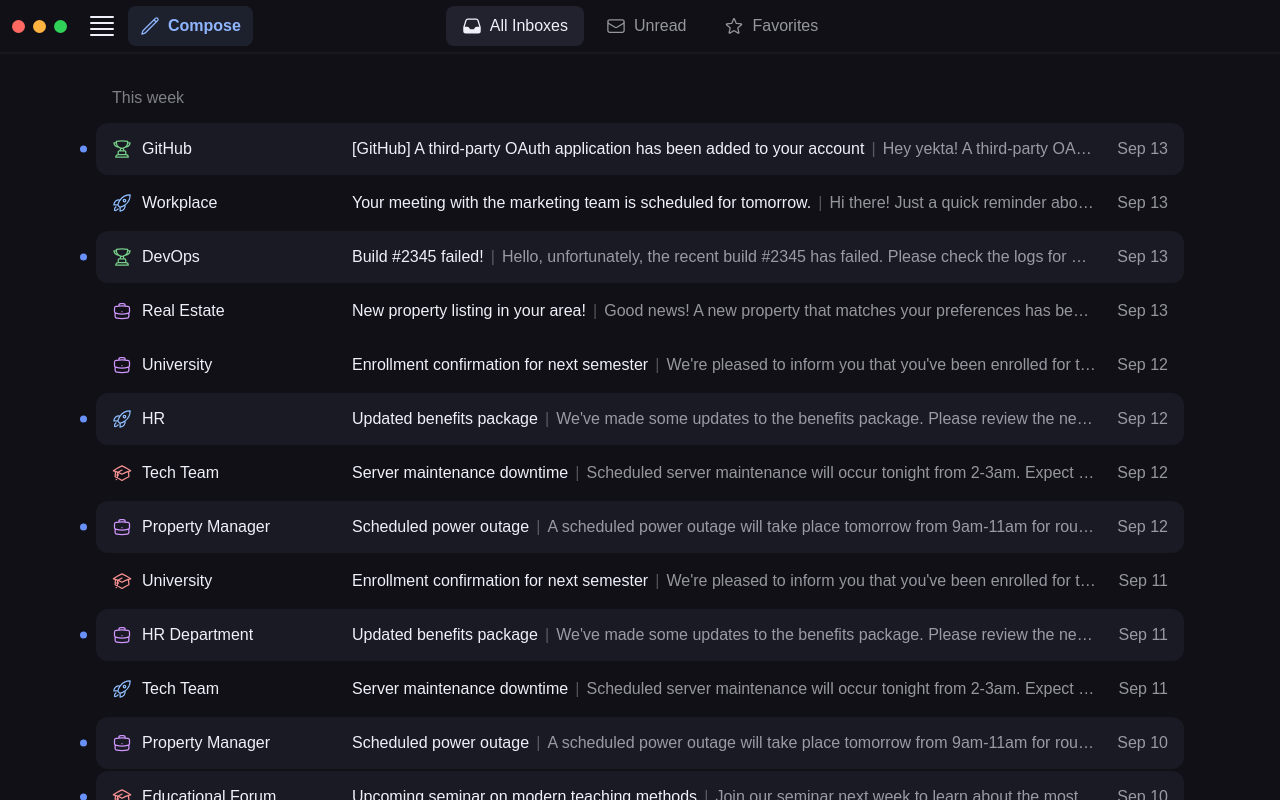
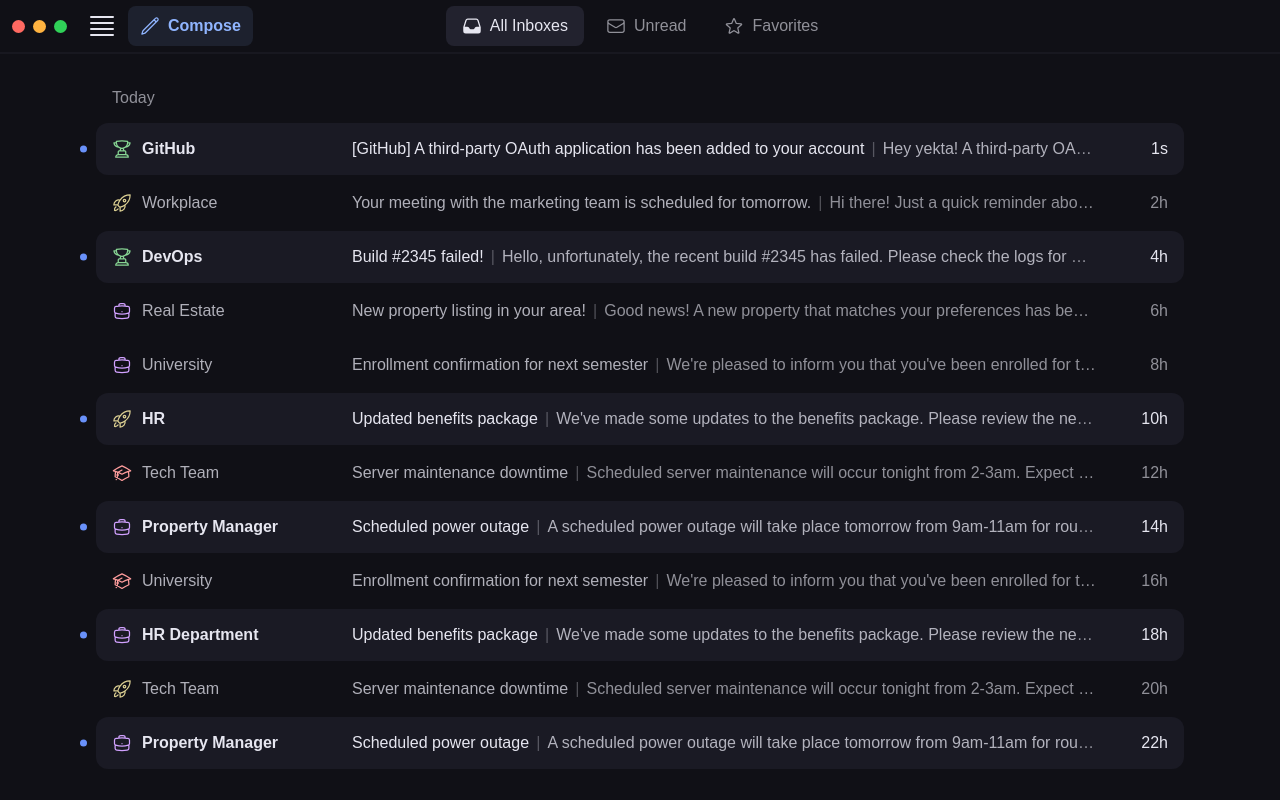
Before and after one commit to yekta/unseal, a Next.js app: page / in a window 1280 px wide. Built offline with nearby package versions, Linux system fonts and the light colour scheme.

Commit message:
Color tweaks

```diff
--- a/src/components/EmailLine/EmailLine.tsx
+++ b/src/components/EmailLine/EmailLine.tsx
@@ -43,37 +43,61 @@ export function EmailLine({
             ></EmailIcon>
             <p
               className={`flex-1 whitespace-nowrap overflow-hidden overflow-ellipsis text-base
-              font-medium`}
+              ${
+                isRead
+                  ? "text-c-on-bg/75 font-medium"
+                  : "text-c-on-bg font-semibold"
+              }`}
             >
               {sender}
             </p>
             <p
-              className={`md:hidden w-16 text-right text-base text-c-on-bg/60`}
+              className={`md:hidden w-16 text-right text-base ${
+                isRead ? "text-c-on-bg/60" : "text-c-on-bg"
+              }`}
             >
               {getRelativeDate(date)}
             </p>
           </div>
           {/* Desktop */}
           <p className="hidden md:block whitespace-nowrap flex-1 overflow-hidden overflow-ellipsis text-c-on-bg/60 text-base">
-            <span className={`text-c-on-bg`}>{title}</span>
+            <span
+              className={`${
+                isRead
+                  ? "text-c-on-bg/75 font-normal"
+                  : "text-c-on-bg font-medium"
+              }`}
+            >
+              {title}
+            </span>
             <span className={`text-c-on-bg/30 px-0.3ch`}> | </span>
-            <span className={`text-c-on-bg/60`}>{body}</span>
+            <span
+              className={`${isRead ? "text-c-on-bg/60" : "text-c-on-bg/75"}`}
+            >
+              {body}
+            </span>
           </p>
           <p
-            className={`hidden md:block w-18 text-right text-base text-c-on-bg/60`}
+            className={`hidden md:block w-18 text-right text-base ${
+              isRead ? "text-c-on-bg/60" : "text-c-on-bg"
+            }`}
           >
             {getRelativeDate(date)}
           </p>
           {/* Mobile */}
           <p
             className={`md:hidden w-full whitespace-nowrap overflow-hidden overflow-ellipsis mt-1 text-base
-            text-c-on-bg`}
+            text-c-on-bg ${
+              isRead
+                ? "text-c-on-bg/75 font-normal"
+                : "text-c-on-bg font-medium"
+            }`}
           >
             {title}
           </p>
           <p
             className={`md:hidden w-full whitespace-nowrap overflow-hidden overflow-ellipsis mt-1 text-base
-            text-c-on-bg/60`}
+            ${isRead ? "text-c-on-bg/60" : "text-c-on-bg/75"}`}
           >
             {body}
           </p>
--- a/src/components/EmailList.tsx
+++ b/src/components/EmailList.tsx
@@ -149,7 +149,7 @@ export default function EmailList({
                   }
                   if (typeof emailOrLabel === "string") {
                     return (
-                      <div className="w-full px-4 text-c-on-bg/50 pt-8 pb-3">
+                      <div className="w-full px-4 text-c-on-bg/60 pt-8 pb-3">
                         {emailOrLabel}
                       </div>
                     );
--- a/src/css/globals.css
+++ b/src/css/globals.css
@@ -14,13 +14,13 @@
   --c-primary: 144 181 255;
   --c-barrier: 16 16 22;
   --c-shadow: 0 0 6;
-  --c-on-bg: 240 240 250;
-  --c-icon-red: 249 146 146;
-  --c-icon-lime: 216 252 158;
-  --c-icon-blue: 144 191 255;
-  --c-icon-yellow: 237 221 143;
-  --c-icon-purple: 208 151 255;
-  --c-icon-green: 120 207 137;
+  --c-on-bg: 230 230 240;
+  --c-icon-red: 255 157 157;
+  --c-icon-lime: 190 219 142;
+  --c-icon-blue: 161 199 255;
+  --c-icon-yellow: 219 207 146;
+  --c-icon-purple: 209 161 255;
+  --c-icon-green: 136 214 148;
   --c-notification: 105 145 250;
   --c-macos-red: 255 105 97;
   --c-macos-orange: 255 179 64;
--- a/src/ts/email.ts
+++ b/src/ts/email.ts
@@ -1,43 +1,4 @@
-export type TIconColor =
-  | "red"
-  | "lime"
-  | "blue"
-  | "yellow"
-  | "green"
-  | "purple"
-  | "on-bg"
-  | "placeholder";
-
-export type TIconType =
-  | "school"
-  | "work"
-  | "terminal"
-  | "building"
-  | "trophy"
-  | "rocket"
-  | "inbox"
-  | "placeholder"
-  | "unread"
-  | "favorites";
-
-export interface TAccount {
-  id: string;
-  email: string;
-  iconColor: TIconColor;
-  iconType: TIconType;
-}
-
-export interface TEmail {
-  id: string;
-  sender: string;
-  title: string;
-  body: string;
-  isRead: boolean;
-  isFavorited: boolean;
-  date: string;
-  account: TAccount;
-}
-
+const lastTimestamp = new Date().getTime();
 export const accounts: TAccount[] = [
   {
     id: "1",
@@ -48,7 +9,7 @@ export const accounts: TAccount[] = [
   {
     id: "2",
     email: "ngyekta@gmail.com",
-    iconColor: "blue",
+    iconColor: "yellow",
     iconType: "rocket",
   },
   {
@@ -867,7 +828,54 @@ export const emails: TEmail[] = [
     isRead: true,
     isFavorited: true,
   },
-];
+]
+  .map((e) => ({ ...e, date: new Date(lastTimestamp) }))
+  .map((e, i) => ({
+    ...e,
+    date: new Date(
+      lastTimestamp - i * 1000 * 60 * 60 * (i > 70 ? 24 : i > 40 ? 12 : 2)
+    ).toUTCString(),
+  }));
 
 export const unreadEmails = emails.filter((email) => !email.isRead);
 export const favoritedEmails = emails.filter((email) => email.isFavorited);
+
+export type TIconColor =
+  | "red"
+  | "lime"
+  | "blue"
+  | "yellow"
+  | "green"
+  | "purple"
+  | "on-bg"
+  | "placeholder";
+
+export type TIconType =
+  | "school"
+  | "work"
+  | "terminal"
+  | "building"
+  | "trophy"
+  | "rocket"
+  | "inbox"
+  | "placeholder"
+  | "unread"
+  | "favorites";
+
+export interface TAccount {
+  id: string;
+  email: string;
+  iconColor: TIconColor;
+  iconType: TIconType;
+}
+
+export interface TEmail {
+  id: string;
+  sender: string;
+  title: string;
+  body: string;
+  isRead: boolean;
+  isFavorited: boolean;
+  date: string;
+  account: TAccount;
+}
```
